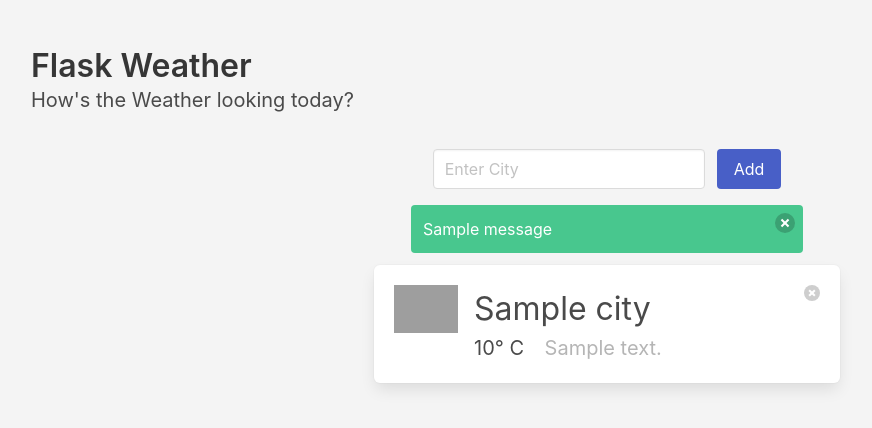
After one commit to d02d33pak/Flask-Weather, a Flask app: template templates/result.html in a window 1280 px wide. The commit adds this page. Shown: the top 428 px of the page, without its empty margins (33-905 px from the left). Run offline with Flask 2, Linux system fonts and the light colour scheme; the template is opened without the code that fills it: most values are stand-ins (such as "Sample title", 1, 10 or a date in 2020); one stand-in notice (Sample message) is shown; grey boxes are pictures that could not be loaded.

Commit message:
added db

```diff
--- /dev/null
+++ b/_config.py
@@ -0,0 +1,2 @@
+""" Rename _config.py to config.py """
+API_KEY = "YOUR_API_KEY_HERE"
--- a/app.py
+++ b/app.py
@@ -5,18 +5,88 @@ Author: Deepak Talan
 Github: @d02d33pak
 """
 
-from flask import Flask, render_template
+import requests
+from flask import Flask, flash, redirect, render_template, request, url_for
+
+from config import API_KEY
+from flask_sqlalchemy import SQLAlchemy
 
 app = Flask(__name__)
 
-API_KEY = "72d88c977f3005dddf57beeda2469564"
-URL = "api.openweathermap.org/data/2.5/weather?q={city name}&appid={your api key}"
+app.config["SECRET_KEY"] = "5791628bb0b13ce0c676dfde280ba245"
+
+app.config["SQLALCHEMY_DATABASE_URI"] = "sqlite:///weather.db"
+app.config["SQLALCHEMY_TRACK_MODIFICATIONS"] = False
+db = SQLAlchemy(app)
+
+
+class City(db.Model):
+    """ Model Class to hold City data """
+
+    id = db.Column(db.Integer, primary_key=True)
+    name = db.Column(db.String(50), nullable=False)
+
+
+def get_city_weather(city):
+    """ Returns weather data for specific city """
+    url = "https://api.openweathermap.org/data/2.5/weather"
+    params = {
+        "q": city,
+        "units": "metric",
+        "appid": API_KEY,
+    }
+    return requests.get(url, params=params).json()
 
 
 @app.route("/")
 def home():
+    """ Home Page """
+    all_weather = []
+    cities = City.query.order_by(City.id.desc()).all()
+    for city in cities:
+        response = get_city_weather(city.name)
+        weather = {
+            "city": response["name"],
+            "temp": response["main"]["temp"],
+            "desc": response["weather"][0]["description"].title(),
+            "icon": response["weather"][0]["icon"],
+        }
+        all_weather.append(weather)
+    return render_template("result.html", all_weather=all_weather)
 
-    return render_template("index.html")
+
+@app.route("/add", methods=["POST"])
+def home_post():
+    """ Add city to DB """
+    err_msg = ""
+    new_city = request.form.get("city").title()
+    if new_city:
+        city_exist = City.query.filter_by(name=new_city).first()
+        if not city_exist:
+            city_data = get_city_weather(new_city)
+            if city_data["cod"] == 200:
+                city_obj = City(name=city_data["name"])
+                db.session.add(city_obj)
+                db.session.commit()
+            else:
+                err_msg = "Invalid City!"
+        else:
+            err_msg = "City Already Exist!"
+    if err_msg:
+        flash(err_msg, "danger")
+    else:
+        flash("Successfull added new city!", "success")
+    return redirect(url_for("home"))
+
+
+@app.route("/delete/<city>")
+def delete(city):
+    """ Delete city from DB """
+    city = City.query.filter_by(name=city).first()
+    db.session.delete(city)
+    db.session.commit()
+    flash(f"Successfully deleted {city.name}", "success")
+    return redirect(url_for("home"))
 
 
 if __name__ == "__main__":
--- a/requirements.txt
+++ b/requirements.txt
@@ -2,10 +2,12 @@ certifi==2020.6.20
 chardet==3.0.4
 click==7.1.2
 Flask==1.1.2
+Flask-SQLAlchemy==2.4.4
 idna==2.10
 itsdangerous==1.1.0
 Jinja2==2.11.2
 MarkupSafe==1.1.1
 requests==2.24.0
+SQLAlchemy==1.3.19
 urllib3==1.25.10
 Werkzeug==1.0.1
--- a/templates/index.html
+++ b/templates/index.html
@@ -20,10 +20,10 @@
                 </p>
             </div>
             <div class="columns is-centered">
-                <form action="">
-                    <div class="field is-grouped my-6">
+                <form method="POST" action="add">
+                    <div class="field is-grouped mt-6 mb-4">
                         <div class="control">
-                            <input class="input" type="text" placeholder="Enter City">
+                            <input class="input" name="city" type="text" placeholder="Enter City" required>
                         </div>
                         <div class="control">
                             <input class="button is-link" type="submit" value="Add">
@@ -31,25 +31,20 @@
                     </div>
                 </form>
             </div>
+            {% with messages = get_flashed_messages(with_categories=true) %}
+            {% if messages %}
+            {% for category, message in messages %}
             <div class="columns is-centered">
-                <div class="column is-4">
-                    <div class="box">
-                        <div class="row has-text-right">
-                            <a class="delete is-small"></a>
-                        </div>
-                        <div class="columns is-vcentered">
-                            <div class="column">
-                                <p class="is-size-3">City Name</p>
-                                <p class="is-size-5 ml-1">Weather</p>
-                                <p class="is-size-5 ml-1">Description</p>
-                            </div>
-                            <div class="column has-text-right mr-6">
-                                <p>Hello</p>
-                            </div>
-                        </div>
-                    </div>
+                <div class="column is-4 notification is-{{category}}">
+                    <button class="delete"></button>
+                    {{ message }}
                 </div>
             </div>
+            {% endfor %}
+            {% endif %}
+            {% endwith %}
+            {% block content %}
+            {% endblock content %}
         </div>
     </section>
 </body>
--- /dev/null
+++ b/templates/result.html
@@ -0,0 +1,32 @@
+{% extends "index.html" %}
+
+{% block content %}
+{% for weather in all_weather %}
+<div class="columns is-centered">
+    <div class="column is-5">
+        <div class="box">
+            <article class="media">
+                <figure class="media-left">
+                    <p class="image is-64x64">
+                        <img src="https://openweathermap.org/img/w/{{ weather.icon }}.png">
+                    </p>
+                </figure>
+                <div class="media-content">
+                    <div class="content">
+                        <span class="is-size-3">{{ weather.city }}</span>
+                        <br>
+                        <span class="is-size-5">{{ weather.temp }}&#176 C</span>
+                        <span class="is-size-5 has-text-grey-light ml-4">{{ weather.desc }}</span>
+                    </div>
+                </div>
+                <div class="media-right">
+                    <a href="{{ url_for('delete', city=weather.city)}}">
+                        <button class="delete is-small"></button>
+                    </a>
+                </div>
+            </article>
+        </div>
+    </div>
+</div>
+{% endfor %}
+{% endblock %}
```
Also changed, not shown: weather.db (added), 1 other file.
